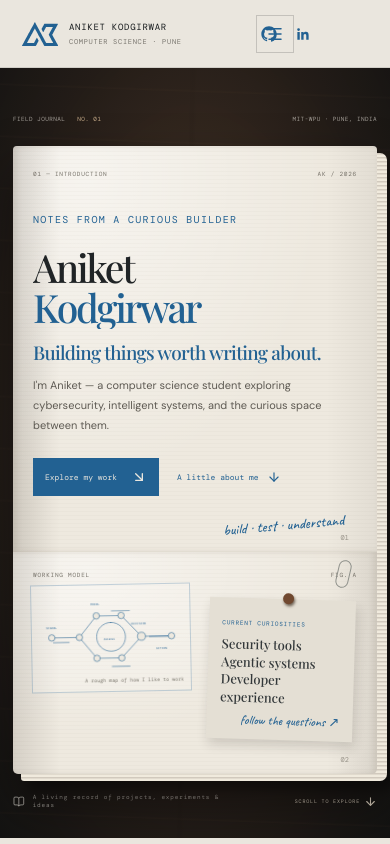
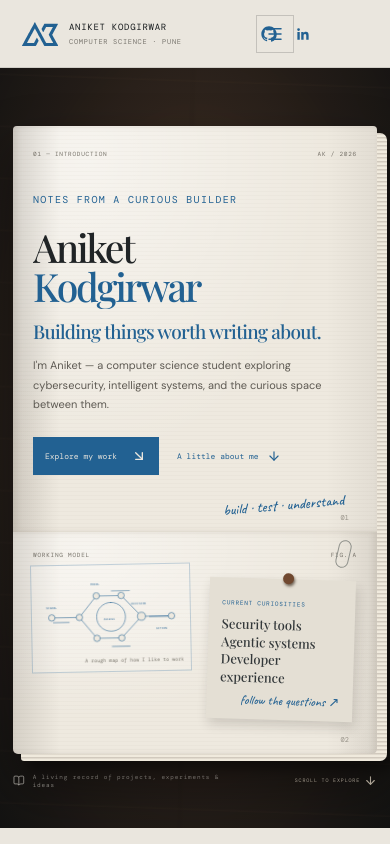
Before and after one commit to anikod25/portfolio-v2, a React (Vite) app: page / in a window 390 px wide. Shown: the top 844 px of the page. Built offline with nearby package versions, Linux system fonts and the light colour scheme; a web font is replaced by a local one.

Commit message:
Remove extra strip above journal hero

```diff
--- a/src/App.css
+++ b/src/App.css
@@ -19,9 +19,7 @@ button { cursor: pointer; }
 .menu-toggle { display: none; }
 .hero { position: relative; display: flex; min-height: 690px; flex-direction: column; align-items: center; justify-content: center; overflow: hidden; padding: 64px 24px 48px; color: var(--paper); background: radial-gradient(ellipse at 50% 44%, #503b2b, #2b221c 62%, #191817); isolation: isolate; }
 .desk-grain { position: absolute; z-index: -1; inset: 0; opacity: .34; background: repeating-linear-gradient(2deg, transparent 0 24px, rgba(210,153,94,.065) 25px, transparent 27px 52px), repeating-linear-gradient(91deg, transparent 0 190px, rgba(10,8,6,.17) 191px 194px, transparent 197px 300px), radial-gradient(ellipse at 50% 48%, transparent 32%, rgba(0,0,0,.6) 100%); }
-.hero-topline, .hero-foot { display: flex; width: min(1190px, 100%); justify-content: space-between; color: rgba(234,230,222,.63); font: 8px var(--mono); letter-spacing: .14em; }
-.hero-topline { margin: 0 auto 23px; }
-.hero-topline i { padding-left: 8px; color: #c4a987; font-style: normal; }
+.hero-foot { display: flex; width: min(1190px, 100%); justify-content: space-between; color: rgba(234,230,222,.63); font: 8px var(--mono); letter-spacing: .14em; }
 .open-journal { position: relative; display: grid; width: min(1190px, 100%); min-height: 488px; grid-template-columns: 1fr 1fr; isolation: isolate; perspective: 1600px; filter: drop-shadow(0 24px 26px rgba(0,0,0,.42)); }
 .page-stack { position: absolute; z-index: -2; inset: 7px -10px -7px 8px; border-radius: 3px 7px 7px 3px; background: repeating-linear-gradient(180deg,#d1c9bd 0 1px,#f0eadd 2px 4px); box-shadow: 7px 8px 11px rgba(0,0,0,.34); }
 .journal-spine { position: absolute; z-index: 4; top: 0; bottom: 0; left: 50%; width: 22px; transform: translateX(-50%); pointer-events: none; background: linear-gradient(90deg,rgba(48,37,28,.11),rgba(58,44,32,.22) 42%,rgba(255,255,255,.28) 51%,rgba(48,37,28,.09)); }
@@ -156,7 +154,6 @@ button { cursor: pointer; }
   .header-socials { position: absolute; right: 76px; }
   .header-socials a { width: 22px; }
   .hero { min-height: 780px; padding: 47px 18px 29px; }
-  .hero-topline { font-size: 6px; }
   .open-journal { min-height: 620px; grid-template-columns: 1fr; }
   .journal-spine { display: none; }
   .journal-page-left { min-height: 390px; border-radius: 4px 4px 0 0; padding: 24px 27px; }
@@ -189,7 +186,6 @@ button { cursor: pointer; }
 }
 @media (max-width: 520px) {
   .hero { min-height: 760px; padding-inline: 13px; }
-  .hero-topline { letter-spacing: .07em; }
   .open-journal { min-height: 628px; }
   .journal-page-left { min-height: 406px; padding-inline: 20px; }
   .journal-page-right { min-height: 222px; padding-inline: 20px; }
--- a/src/App.tsx
+++ b/src/App.tsx
@@ -54,7 +54,6 @@ function JournalHero() {
   }
   return <section className="hero" id="top" aria-labelledby="hero-title" onPointerMove={handlePointerMove} onPointerLeave={resetPointer}>
     <div className="desk-grain" aria-hidden="true" />
-    <div className="hero-topline"><span>FIELD JOURNAL <i>NO. 01</i></span><span>MIT-WPU · PUNE, INDIA</span></div>
     <motion.div className="open-journal" initial={reduced ? false : { opacity: 0, y: 25, scale: .99 }} animate={{ opacity: 1, y: 0, scale: 1 }} transition={{ duration: reduced ? 0 : .8, ease: [.2,.7,.2,1] }}>
       <div className="page-stack" aria-hidden="true" /><div className="journal-spine" aria-hidden="true" />
       <article className="journal-page journal-page-left">
```
